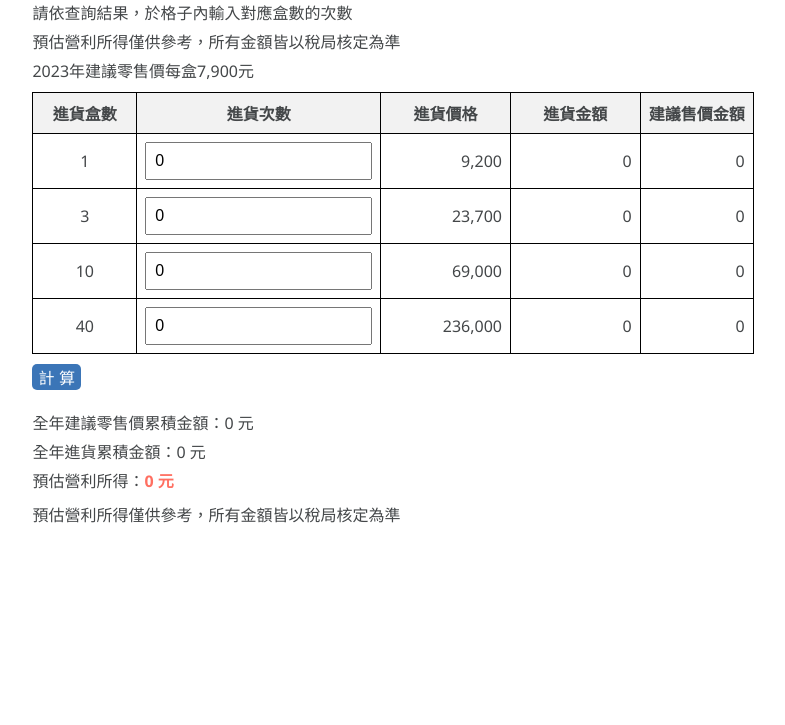
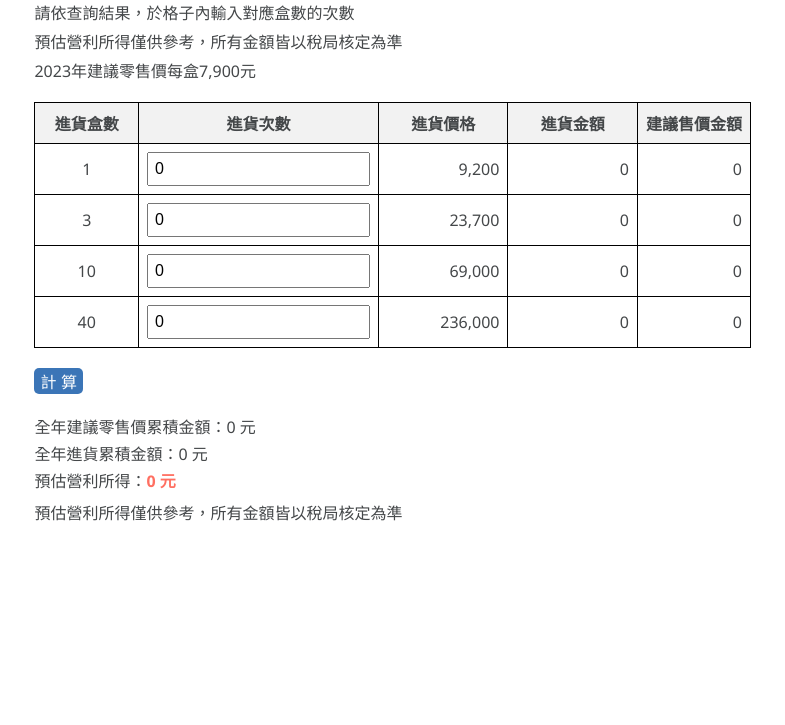
Before and after one commit to mike6616b/Estimated_Profit_from_Purchases_0930, a plain HTML site: page index.html in a window 1280 px wide. Shown: the part 75-800 px from the top of the page, without its empty margins (307-1092 px from the left). Drawn offline with Linux system fonts and the light colour scheme.

Commit message:
index.html

```diff
--- a/index.html
+++ b/index.html
@@ -25,7 +25,7 @@
         table {
             border-collapse: collapse;
             width: 120%;
-            margin-top: 10px;
+            margin-top: 20px;
         }
         th, td {
             border: 1px solid black;
@@ -63,7 +63,7 @@
             border: none;
             border-radius: 5px; /* 圓角 */
             cursor: pointer;
-            margin-top: 10px;
+            margin-top: 20px;
         }
         #calculateBtn:hover {
             opacity: 0.8;
@@ -73,7 +73,7 @@
         }
         .result span {
             display: block;
-            margin-bottom: 5px;
+            margin-bottom: 3px;
         }
         #resultCValue {
             color: #FF6F61; /* 帶有一點粉色的紅色 */
@@ -86,7 +86,7 @@
         }
         input[type="number"] {
             font-size: 16px; /* 調整這個值，使其與其他數字欄位的字體大小一致 */
-            padding: 8px; /* 讓輸入框的內部留白與其他欄位看起來更相似 */
+            padding: 6px; /* 讓輸入框的內部留白與其他欄位看起來更相似 */
             box-sizing: border-box; /* 確保內邊距與邊框大小不影響整體的輸入框大小 */
         }
     </style>
```
